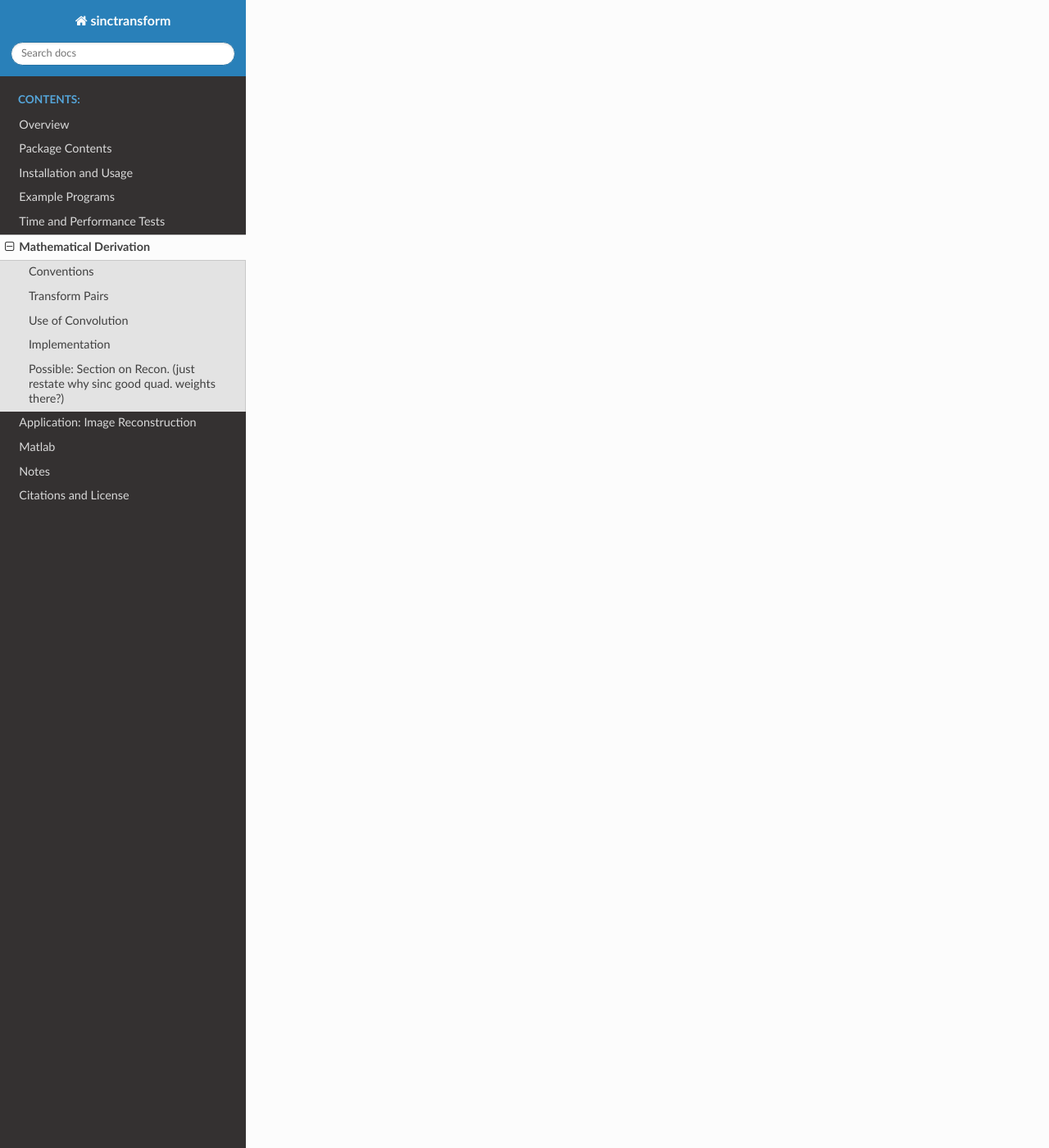
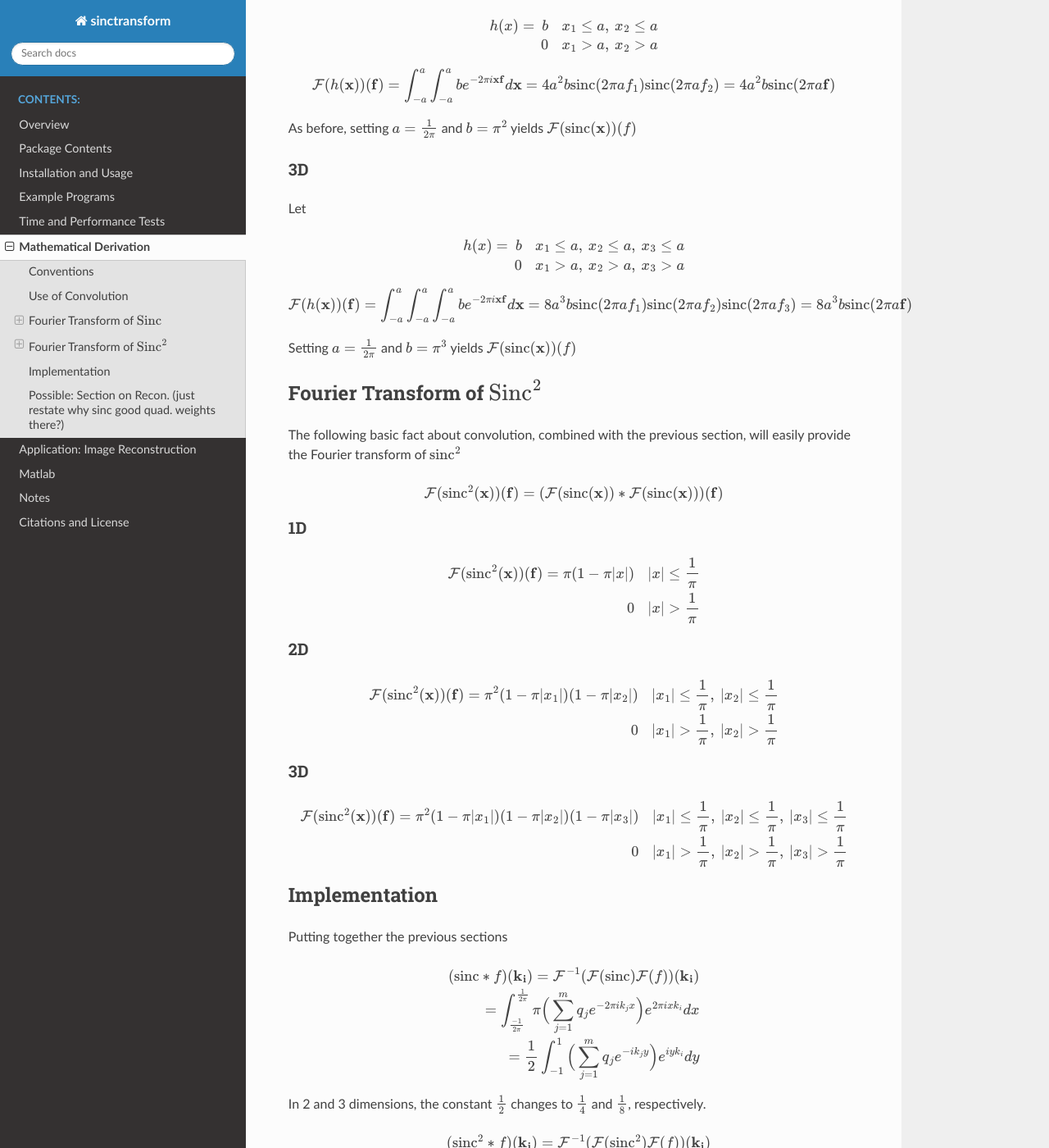
Before and after one commit to hannahlawrence/sinctransform, a Sphinx documentation site: the page built from docs/Derivation.rst, in a window 1280 px wide and 1400 px high, scrolled down 1859 px. Shown: the whole window at 82% size. Built offline with Sphinx 7.4.7 and the Read the Docs theme 2.0.0, drawn with Linux system fonts in a browser that asks for light colours; some of the changed text lies outside the part shown.

Commit message:
added derivation from latex pdf

```diff
--- a/docs/Derivation.rst
+++ b/docs/Derivation.rst
@@ -9,20 +9,182 @@ Conventions
 ..  math::
 
 	\mathcal{F}(h(\mathbf{x}))(\mathbf{f})=\int_{-\infty}^{\infty}h(\mathbf{x})e^{-2\pi i\mathbf{x}\mathbf{f}}dx
+
 	\mathcal{F}^{-1}(H(\mathbf{f}))(\mathbf{x})=\int_{-\infty}^{\infty}H(\mathbf{f})e^{2\pi i\mathbf{x}\mathbf{f}}df
+
 	\text{sinc}(x)=\frac{\sin(x)}{x}
-	text{sinc}(\mathbf{x})=\text{sinc}(x_1)\text{sinc}(x_2)\text{sinc}(x_3)
 
+	\text{sinc}(\mathbf{x})=\text{sinc}(x_1)\text{sinc}(x_2)\text{sinc}(x_3)
 
-
-Transform Pairs
-----------------
+Note about sinc convention?
 
 Use of Convolution
 --------------------
 
+Define
+
+.. math::
+
+	f(\mathbf{k})=\sum_{j=1}^{m}\delta(\mathbf{k}-\mathbf{k_j})q_j
+
+	\mathcal{F}(f(\mathbf{k}))=\int_{-\infty}^{\infty}\sum_{j=1}^{m}\delta(\mathbf{k}-\mathbf{k_j})q_je^{-2\pi i\mathbf{k}\mathbf{x}}d\mathbf{k}=\sum_{j=1}^{m}q_je^{-2\pi i\mathbf{k_j}\mathbf{x}}
+
+Then
+
+.. math::
+
+	(\text{sinc} \ast f)(\mathbf{k_i})=\int_{-\infty}^{\infty}\text{sinc}(\mathbf{k_i}-\mathbf{k})f(\mathbf{k})d\mathbf{k}
+
+	=\sum_{j=1}^{m}q_j\int_{-\infty}^{\infty}\text{sinc}(\mathbf{k_i}-\mathbf{k})\delta(\mathbf{k}-\mathbf{k_j})d\mathbf{k}
+
+	=\sum_{j=1}^m q_j\text{sinc}(\mathbf{k_i}-\mathbf{k_j})
+
+Similarly
+
+.. math::
+
+	(\text{sinc}^2 \ast f)(\mathbf{k_i})=\int_{-\infty}^{\infty}\text{sinc}^2(\mathbf{k_i}-\mathbf{k})f(\mathbf{k})d\mathbf{k}
+
+	=\sum_{j=1}^{m}q_j\int_{-\infty}^{\infty}\text{sinc}^2(\mathbf{k_i}-\mathbf{k})\delta(\mathbf{k}-\mathbf{k_j})d\mathbf{k}
+
+	=\sum_{j=1}^mq_j\text{sinc}^2(\mathbf{k_i}-\mathbf{k_j})
+
+So, the desired quantities are :math:`(\text{sinc} \ast f)(\mathbf{k_i})` and :math:`(\text{sinc}^2 \ast f)(\mathbf{k_i})`. But by the convolution theorem:
+
+.. math::
+
+	(\text{sinc} \ast f)(\mathbf{k_i})=\mathcal{F}^{-1}(\mathcal{F}(\text{sinc})\mathcal{F}(f))(\mathbf{k_i})
+
+	(\text{sinc}^2 \ast f)(\mathbf{k_i})=\mathcal{F}^{-1}(\mathcal{F}(\text{sinc}^2)\mathcal{F}(f))(\mathbf{k_i})
+
+Luckily, :math:`\mathcal{F}(\text{sinc})` and :math:`\mathcal{F}(\text{sinc}^2)` take simple forms, which are derived below.
+
+
+Fourier Transform of :math:`\text{Sinc}`
+-------------------------------------------
+
+1D
+~~~~~
+Consider the function
+
+.. math::
+
+	h(x)= \: b \: \: \: \: |x|\leq a
+
+	0 \: \: \: \: |x|>a
+
+We have that
+
+.. math::
+
+	\mathcal{F}(h(x))(f)=\int_{-a}^{a}be^{-2\pi ixf}dx=2ab\text{sinc}(2\pi af)
+
+Using the symmetry of Fourier transform, i.e. :math:`\mathcal{F}(h(x))(f)=h(-f)`, and that :math:`h(x)` is even:
+
+.. math::
+
+	\mathcal{F}(H(x))(f)=\mathcal{F}(2ab\text{sinc}(2\pi ax))(f)=h(x)
+
+Then :math:`h(x)` with :math:`a=\frac{1}{2\pi}` and :math:`b=\pi` is equal to :math:`\mathcal{F}(\text{sinc}(x))(f)`
+
+2D
+~~~~~
+Again, let
+
+.. math::
+
+	h(x)= \: b \: \: \: \: x_1\leq a , \: x_2 \leq a
+
+	0 \: \: \: \: x_1 > a , \: x_2 > a
+
+.. math::
+
+	\mathcal{F}(h(\mathbf{x}))(\mathbf{f})=\int_{-a}^{a}\int_{-a}^{a}be^{-2\pi i\mathbf{x}\mathbf{f}}d\mathbf{x}=4a^2b\text{sinc}(2\pi af_1)\text{sinc}(2\pi af_2)=4a^2b\text{sinc}(2\pi a\mathbf{f})
+
+As before, setting :math:`a=\frac{1}{2\pi}` and :math:`b=\pi^2` yields :math:`\mathcal{F}(\text{sinc}(\mathbf{x}))(f)`
+
+3D
+~~~~
+
+Let
+
+.. math::
+
+	h(x)= \: b \: \: \: \: x_1\leq a , \: x_2 \leq a, \: x_3 \leq a
+
+	0 \: \: \: \: x_1 > a , \: x_2 > a, \: x_3 > a
+
+.. math::
+
+	\mathcal{F}(h(\mathbf{x}))(\mathbf{f})=\int_{-a}^{a}\int_{-a}^{a}\int_{-a}^{a}be^{-2\pi i\mathbf{x}\mathbf{f}}d\mathbf{x}=8a^3b\text{sinc}(2\pi af_1)\text{sinc}(2\pi af_2)\text{sinc}(2\pi af_3)=8a^3b\text{sinc}(2\pi a\mathbf{f})
+
+
+Setting :math:`a=\frac{1}{2\pi}` and :math:`b=\pi^3` yields :math:`\mathcal{F}(\text{sinc}(\mathbf{x}))(f)`
+
+Fourier Transform of :math:`\text{Sinc}^2`
+---------------------------------------------
+
+The following basic fact about convolution, combined with the previous section, will easily provide the Fourier transform of :math:`\text{sinc}^2`
+
+.. math::
+
+	\mathcal{F}(\text{sinc}^2(\mathbf{x}))(\mathbf{f})=(\mathcal{F}(\text{sinc}(\mathbf{x})) \ast \mathcal{F}(\text{sinc}(\mathbf{x})))(\mathbf{f})
+
+
+1D
+~~~~~
+
+.. math::
+
+	\mathcal{F}(\text{sinc}^2(\mathbf{x}))(\mathbf{f})= \pi(1-\pi|x|) \: \: \: \: |x|\leq \frac{1}{\pi}
+
+	0 \: \: \: \: |x| > \frac{1}{\pi}
+
+
+2D
+~~~~~
+
+.. math::
+
+	\mathcal{F}(\text{sinc}^2(\mathbf{x}))(\mathbf{f})= \pi^2(1-\pi|x_1|)(1-\pi|x_2|) \: \: \: \: |x_1|\leq \frac{1}{\pi}, \:|x_2|\leq \frac{1}{\pi}
+
+	0 \: \: \: \: |x_1| > \frac{1}{\pi}, \:|x_2| > \frac{1}{\pi}
+
+
+3D
+~~~~~
+
+.. math::
+
+	\mathcal{F}(\text{sinc}^2(\mathbf{x}))(\mathbf{f})= \pi^2(1-\pi|x_1|)(1-\pi|x_2|)(1-\pi|x_3|) \: \: \: \: |x_1|\leq \frac{1}{\pi}, \:|x_2|\leq \frac{1}{\pi}, \:|x_3|\leq \frac{1}{\pi}
+
+	0 \: \: \: \: |x_1| > \frac{1}{\pi}, \: |x_2| > \frac{1}{\pi}, \: |x_3| > \frac{1}{\pi}
+
 Implementation
 ---------------
+Putting together the previous sections
+
+.. math::
+
+	(\text{sinc} \ast f)(\mathbf{k_i})=\mathcal{F}^{-1}(\mathcal{F}(\text{sinc})\mathcal{F}(f))(\mathbf{k_i})
+
+	= \int_{\frac{-1}{2\pi}}^{\frac{1}{2\pi}}\pi\Big(\sum_{j=1}^{m}q_je^{-2\pi ik_jx}\Big)e^{2\pi ixk_i}dx
+
+	= \frac{1}{2}\int_{-1}^{1}\Big(\sum_{j=1}^{m}q_je^{-ik_jy}\Big)e^{iyk_i}dy
+
+In 2 and 3 dimensions, the constant :math:`\frac{1}{2}` changes to :math:`\frac{1}{4}` and :math:`\frac{1}{8}`, respectively.
+
+.. math::
+
+	(\text{sinc}^2 \ast f)(\mathbf{k_i})=\mathcal{F}^{-1}(\mathcal{F}(\text{sinc}^2)\mathcal{F}(f))(\mathbf{k_i})
+
+	=\int_{\frac{-1}{\pi}}^{\frac{1}{\pi}}\pi(1-\pi|x|)\Big(\sum_{j=1}^{m}q_je^{-2\pi ik_jx}\Big)e^{2\pi ixk_i}dx
+
+	=\frac{1}{4}\int_{-2}^{2}(2-|y|)\Big(\sum_{j=1}^{m}q_je^{-ik_jy}\Big)e^{iyk_i}dy
+
+Again, in 2 and 3 dimensions, the constant :math:`\frac{1}{4}` changes to :math:`\frac{1}{8}` and :math:`\frac{1}{16}`, respectively.
+
+In each case, there are two main tasks: computing the inner summation, and computing the outer (possibly multidimensional) integral. But the inner summation is exactly a discrete (nonuniform) Fourier transform, and is computed with the finufft library. The outer integral again takes the form of of a Fourier transform (in the other direction), but since we want the exact integral, Legendre-Gauss quadrature weights are used to weight the integrand before again applying the finufft library. Note that in the case of :math:`\text{sinc}^2`, the integrand is only piecewise continuous, so the quadrature points are treated accordingly.
 
 Possible: Section on Recon. (just restate why sinc good quad. weights there?)
 ------------------------------------------------------------------------------
```
